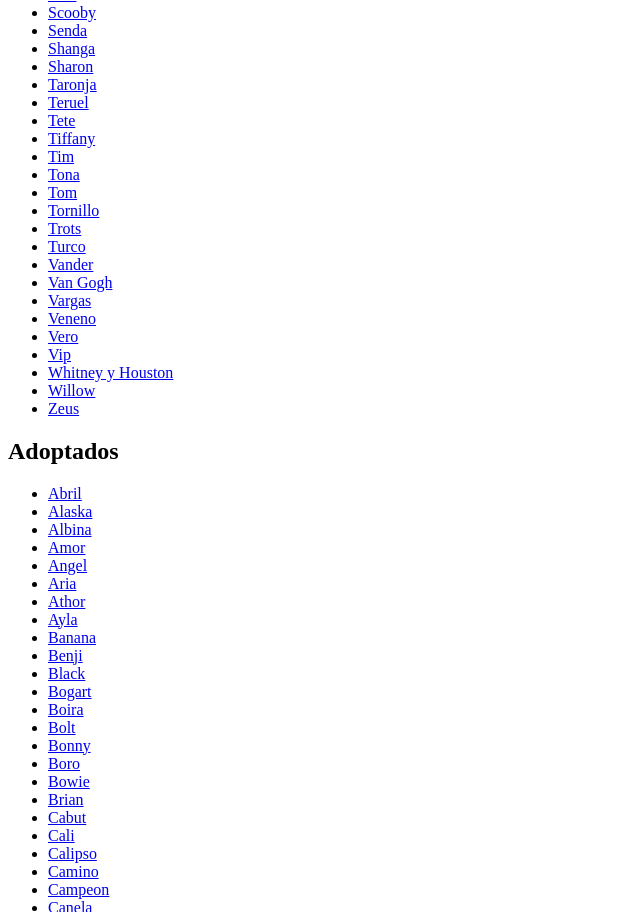
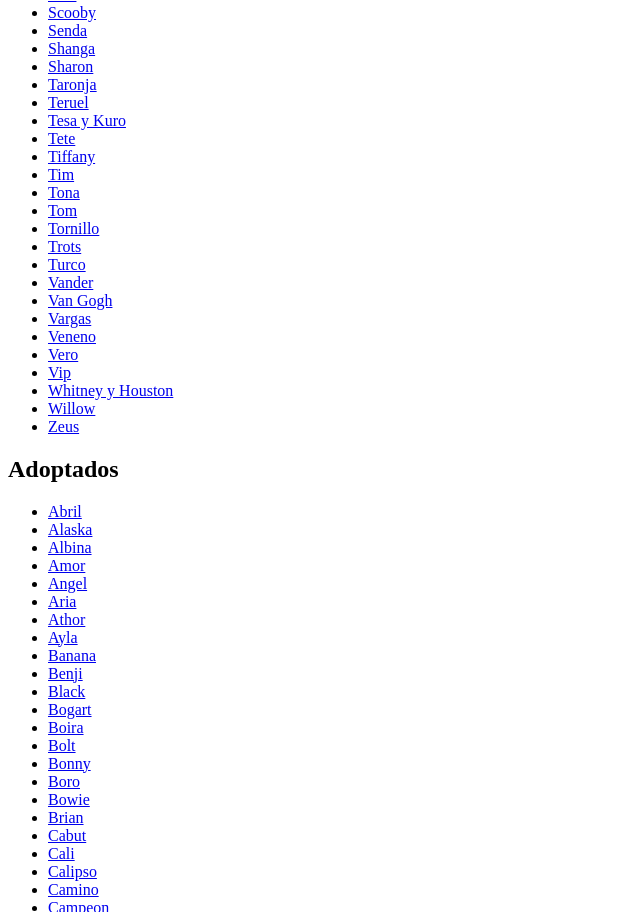
Before and after one commit to JperSos/fotosos, a plain HTML site: page index.html in a window 1280 px wide. Shown: the part 1293-2205 px from the top of the page, without its empty margins (0-640 px from the left). Drawn offline with Linux system fonts and the light colour scheme.

Commit message:
Update and rename fotos.html to index.html

```diff
--- a/fotos.html
+++ b/index.html
@@ -79,6 +79,7 @@
 			<li><a href="https://www.facebook.com/media/set/?set=oa.647367458727512&type=1">Sharon</a></li>
 			<li><a href="https://www.facebook.com/media/set/?set=oa.647357172061874&type=1">Taronja</a></li>
 			<li><a href="https://www.facebook.com/media/set/?set=oa.749387181858872&type=1">Teruel</a></li>
+			<li><a href="https://www.facebook.com/media/set/?set=oa.826560870808169&type=1">Tesa y Kuro</a></li>
 			<li><a href="https://www.facebook.com/media/set/?set=oa.647367622060829&type=1">Tete</a></li>
 			<li><a href="https://www.facebook.com/media/set/?set=oa.782205051910418&type=1">Tiffany</a></li>
 			<li><a href="https://www.facebook.com/media/set/?set=oa.647360768728181&type=1">Tim</a></li>
```
